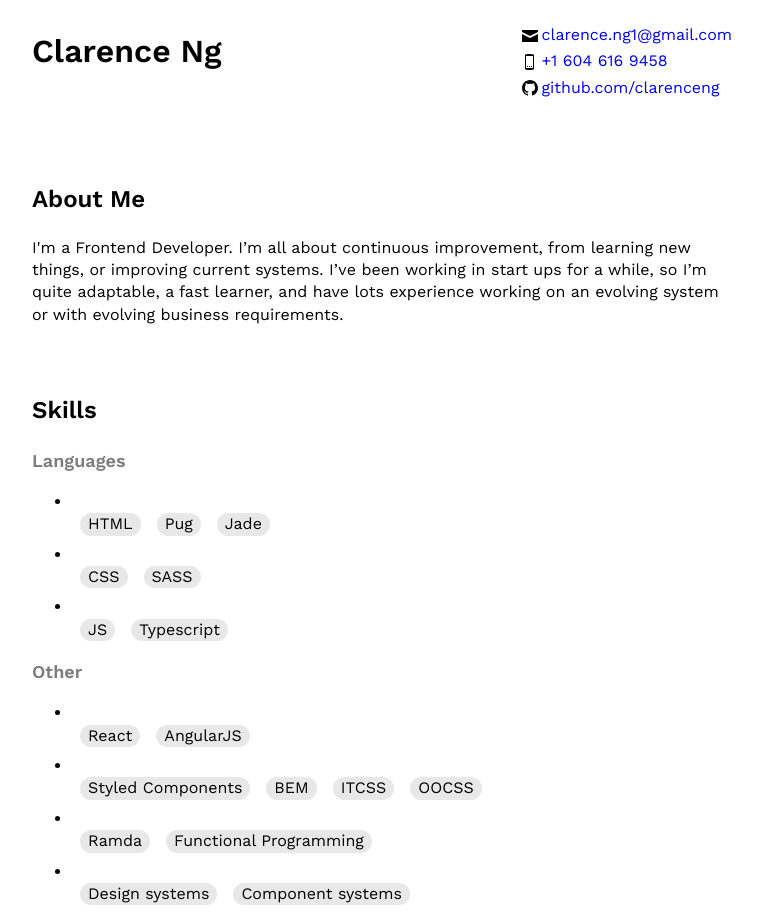
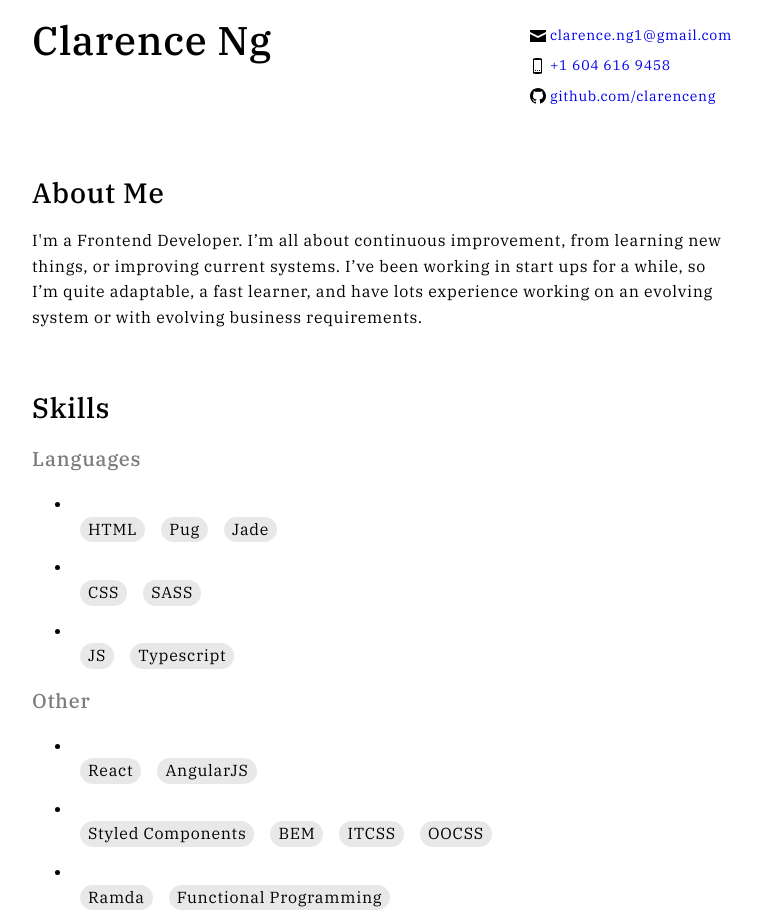
Before and after one commit to clarenceng/portfolio, a website: page src/index.pug in a window 1280 px wide. Shown: the top 913 px of the page, without its empty margins (258-1020 px from the left). Drawn offline with nearby package versions, Linux system fonts and the light colour scheme; files that its build step writes are made by us from their sources.

Commit message:
changed font + more spacing

```diff
--- a/src/index.pug
+++ b/src/index.pug
@@ -5,7 +5,7 @@ html
     meta(name='viewport' content='width=device-width, initial-scale=1.0, maximum-scale=1.0, user-scalable=no')
     meta(name='format-detection' content='telephone=no')
     link(href='./style.css' rel='stylesheet')
-    link(href='http://fonts.googleapis.com/css?family=Work+Sans:400,600&text=1230ABCDEFGHIJKLMNOPQRSTUVWXYZabcdefghijklmnopqrstuvwxyz%20' rel='stylesheet')
+    link(href='https://fonts.googleapis.com/css?family=IBM+Plex+Serif:400,500&text=1230ABCDEFGHIJKLMNOPQRSTUVWXYZabcdefghijklmnopqrstuvwxyz%20' rel='stylesheet')
     script(src='js.min.js')
 
   body
@@ -75,7 +75,7 @@ html
                 li Design systems
                 li Component systems
 
-        article
+        article.work-day
           h3.subtitle Typical Work Day(s)
           p I've primary worked on web applications for SAAS companies, so my skills lies in everything to do with that. A typical sprint looks like this:
           ol
--- a/src/style.scss
+++ b/src/style.scss
@@ -6,11 +6,34 @@ $breakpoint: 600px;
 
 body {
   font-size: 16px;
-  font-family: 'Work Sans', Arial, Helvetica, sans-serif;
+  font-family: 'IBM Plex Serif', Arial, Helvetica, sans-serif;
 	font-weight: 400;
-	line-height: 1.4;
+	line-height: 1.6;
+	letter-spacing: .7;
 	-webkit-font-smoothing: antialiased;
 	-moz-osx-font-smoothing: grayscale;
+}
+
+p {
+	margin: 0;
+}
+
+h1, h2, h3 {
+	font-weight: 500;
+	margin: 0;
+}
+
+h1 {
+	font-size: 40px;
+}
+
+h2 {
+	font-size: 28px;
+	margin-bottom: 12px;
+}
+
+h3 {
+	font-size: 20px;
 }
 
 .main {
@@ -37,7 +60,8 @@ body {
 }
 
 .links__item {
-	margin-bottom: 4px;
+	margin-bottom: 8px;
+	font-size: 14px;
 
 	svg {
 		margin-right: 4px;
@@ -52,15 +76,15 @@ body {
 
 .section {
 	padding: 16px 0;
+	margin-bottom: 24px;
 }
 
 .subtitle {
 	color: #7d7d7d;
-	font-size: 18px;
 }
 
 .skill {
-	margin-bottom: 8px;
+	margin-bottom: 12px;
 }
 
 .pill-list {
@@ -76,6 +100,10 @@ body {
 		margin-right: 8px;
 		border-radius: 20px;
 	}
+}
+
+.work-day {
+	margin-top: 42px;
 }
 
 .exp-header {
```
